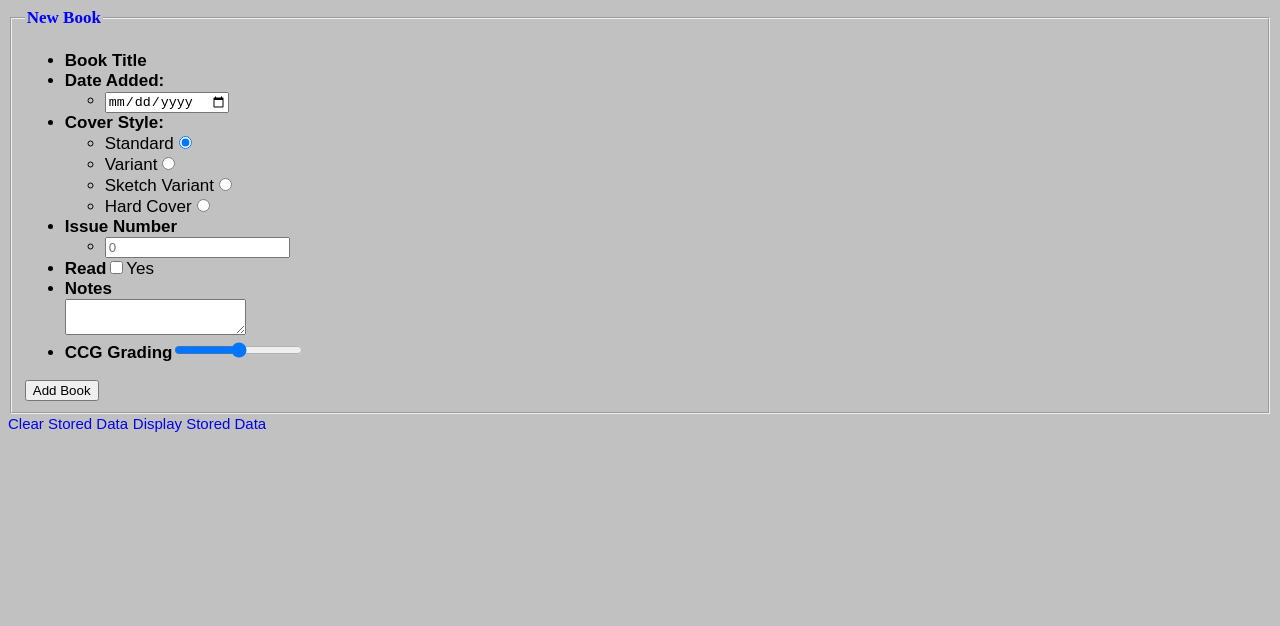
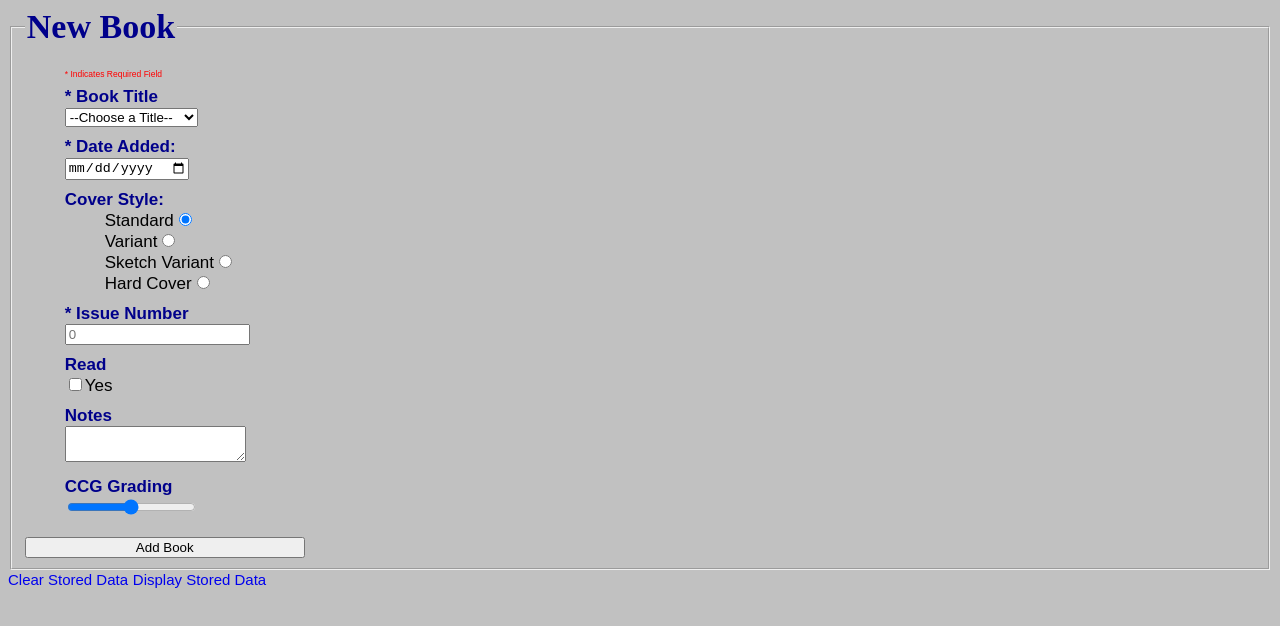
Before and after one commit to starkiller515/MDV, a plain HTML site: page VFW Project 3/additem.html in a window 1280 px wide. Drawn offline with Linux system fonts and the light colour scheme.

Commit message:
VFW Project 3 Final
Final files for Project 3

```diff
--- a/Conti_Chris_Project 3/CSS/style.css
+++ /dev/null
@@ -1,35 +0,0 @@
-/* Chris Conti
-VFW 1304
-Project Style Sheet*/
-
-h1 {
-    background: #c1c1c1;
-    font-family: copperplate;
-    text-align: center;
-    color: blue;
-    letter-spacing: .01em;
-}
-
-body {
-    background: #c1c1c1;
-    font-family: arial;
-    font-size: 17px;
-}
-
-a {
-    text-decoration: none;
-    font-size: 15px;
-}
-
-legend{
-    font-family: copperplate;
-    color: blue;
-}
-
-.picker{
-    display: block;
-}
-
-.notefield{
-    display: block;
-}
--- /dev/null
+++ b/VFW Project 3/CSS/style.css
@@ -0,0 +1,75 @@
+/* Chris Conti
+VFW 1304
+Project Style Sheet*/
+
+h1 {
+    background: #c1c1c1;
+    font-family: droid-sans, copperplate;
+    text-align: center;
+    color: darkblue;
+    letter-spacing: .01em;
+}
+
+body {
+    background: #c1c1c1;
+    font-family: droid-sans, arial;
+    font-size: 17px;
+}
+
+p{
+    font-family: droid-sans, arial;
+    font-size: 120%;
+}
+
+.category{
+    font-family: droid-sans, arial;
+    color: darkblue;
+    padding-top: 10px;
+}
+
+
+
+.warning{
+    font-family: droid-sans, arial;
+    font-size: 50%;
+    color: red;
+}
+
+
+li{
+    font-family: droid-sans, arial;
+    list-style-type: none;
+    list-style-position: inside;
+}
+
+a {
+    text-decoration: none;
+    font-size: 15px;
+}
+
+legend{
+    font-family: droid-sans, copperplate;
+    color: darkblue;
+    font-size: 200%;
+}
+
+.picker{
+    display: block;
+    font-family: droid-sans, arial;
+    color: darkblue;
+}
+
+.bingo{
+    width: 280px;
+
+}
+
+.booboo{
+    color: darkred;
+}
+
+.covers{
+    font-family: droid-sans, arial;
+    color: black;
+
+}
--- a/Conti_Chris_Project 3/additem.html
+++ b/VFW Project 3/additem.html
@@ -19,36 +19,40 @@
     <fieldset>
         <legend><strong>New Book</strong></legend>
         <ul>
-            <ul id="errors"></ul>
+            <p class="warning">* Indicates Required Field</p>
+            <ul id="errors" class="booboo"></ul>
             <li id="select">
-                <label for="Title" class="picker"><strong>Book Title</strong></label>
+                <label for="Title" class="picker"><strong>* Book Title</strong></label>
             </li>
-            <li><strong>Date Added:</strong>
-                <ul>
-                    <li><label for="date"></label><input type="date" id="date" /></li>
-                </ul>
+            <li class="category"><strong>* Date Added:</strong>
+
+                    <li class="input"><label for="date"></label><input type="date" id="date" /></li>
+
             </li>
-            <li><strong>Cover Style:</strong>
-                <ul>
+            <li class="category"><strong>Cover Style:</strong>
+                <ul class="covers">
                     <li>Standard<input type="radio" checked value="Standard" id="Standard" name="coverstyle" /></li>
                     <li>Variant<input type="radio" value="Variant" id="Variant" name="coverstyle" /></li>
                     <li>Sketch Variant<input type="radio" value="Sketch Variant" id="Sketch Variant" name="coverstyle" /></li>
                     <li>Hard Cover<input type="radio" value="Hard Cover" id="Hard Cover" name="coverstyle" /></li>
                 </ul>
             </li>
-            <li><strong>Issue Number</strong>
-                <ul>
-                    <li><label for="booknumber"></label><input type="text" id="booknumber" placeholder="0"></li>
-                </ul>
+            <li class="category"><strong>* Issue Number</strong>
+
+                    <li class="input"><label for="booknumber"></label><input type="text" id="booknumber" placeholder="0"></li>
+
             </li>
 
-            <li><Strong>Read</Strong><input type="checkbox" value="Yes" id="Read" /><label for="Read">Yes</label>
-            <li><label for="Notes" class="notefield"><strong>Notes</strong></label><textarea id="Notes"></textarea></li>
-            <li><label for="Grade"><strong>CCG Grading</strong></label><input id="slider" type="range" min="0" max="10" step=".1" /></li>
+            <li class="category"><Strong>Read</Strong></li>
+            <li><input type="checkbox" value="Yes" id="Read" class="input"/><label for="Read">Yes</label></li>
+            <li class="category"><label for="Notes"><strong>Notes</strong></label></li>
+            <li class="input"><textarea id="Notes"></textarea></li>
+            <li class="category"><label for="Grade"><strong>CCG Grading</strong></label></li>
+            <li><input id="slider" type="range" min="0" max="10" step=".1" /></li>
         </ul>
         <div class="button">
 
-            <input type="button" name="save" id="saveData" value="Add Book" />
+            <input type="button" name="save" id="button" value="Add Book" class="bingo"/>
         </div>
     </fieldset>
     </form>
--- a/Conti_Chris_Project 3/js/main.js
+++ b/VFW Project 3/js/main.js
@@ -3,7 +3,7 @@
  Project 3 JavaScript*/
 
 //Function waiting for DOM
-window.addEventListener("DOMCont entLoaded", function () {
+window.addEventListener("DOMContentLoaded", function () {
 
     var titleList = ["--Choose a Title--", "Batman", "Suicide Squad", "Nightwing", "Dark Knight", "Batman and Robin", "Catwoman", "Detective Comics", "Batman Annual", "Batman, Inc."];
 
@@ -68,7 +68,7 @@ window.addEventListener("DOMCont entLoaded", function () {
                 $('displayData').style.display = "inline";
                 $('clearForm').style.display = "inline";
                 $('anotherOne').style.display = "none";
-                $('items').style.display = "none";
+                $('books').style.display = "none";
                 break;
             default:
                 return false;
@@ -77,10 +77,14 @@ window.addEventListener("DOMCont entLoaded", function () {
 
     //Dump form data into local storage
 
-    function saveData() {
+    function saveData(ranKey) {
         //random key number
-        console.log("save it enter");
-        var id = Math.floor(Math.random()*120211);
+        //console.log("save it enter");
+        if(!ranKey){
+            var id = Math.floor(Math.random()*120211);
+        }else{
+            id = ranKey;
+        }
         getCheckbox();
         getRadio();
         var field={};
@@ -166,7 +170,7 @@ window.addEventListener("DOMCont entLoaded", function () {
         toggle("off");
 
         //repop form fields with current info
-        $("title").value = field.title[1];
+        $("Title").value = field.title[1];
         $("date").value = field.date[1];
         $("booknumber").value = field.booknumber[1];
         var radCover = document.forms[0].coverstyle;
@@ -184,19 +188,29 @@ window.addEventListener("DOMCont entLoaded", function () {
             if(field.read[1] == "Yes"){
                $("read").setAttribute("checked", "checked");
             };
-        $("notes").value = field.notes[1];
-        $("grade").value = field.grade[1];
+        $("Notes").value = field.notes[1];
+        $("slider").value = field.grade[1];
 
         //Remove first event Listener from save book button
         submitData.removeEventListener("click", saveData);
         //Change 'Save Book' value to 'Edit'
-        $('saveData').value = "Edit Book";
-        var editButton = $('saveData');
+        $("button").value = "Edit Book";
+        var editButton = $("button");
         editButton.addEventListener("click", valCheck);
         editButton.key = this.key;        //saves key as a property of this var
 
     };
 
+    function delBook(){
+        var verify = confirm("Are you certain you want to remove this book?");
+        if(verify){
+            localStorage.removeItem(this.key);
+            alert("Book removed")
+            window.location.reload();
+        }else{
+            alert("Whew, that was close!")
+        };
+    };
 
 
     //Following will cleared local storage
@@ -223,7 +237,7 @@ window.addEventListener("DOMCont entLoaded", function () {
     };
 
     function valCheck(f){
-        var checkTitle = $('title');
+        var checkTitle = $('Title');
         var checkDate = $('date');
         var checkBooknumber = $('booknumber');
 
@@ -237,7 +251,7 @@ window.addEventListener("DOMCont entLoaded", function () {
         var errorArray = [];
 
         //Check for Title selection
-        if(checkTitle.value === "--Choose a Book--"){
+        if(checkTitle.value === "--Choose a Title--"){
             var titleError = "Select a Book Title";
             checkTitle.style.border = "1px solid red";
             errorArray.push(titleError);
@@ -258,7 +272,7 @@ window.addEventListener("DOMCont entLoaded", function () {
         }
 
         // display errors
-        if(errorArray.length <= 1){
+        if(errorArray.length >= 1){
             for(var i=0, j=errorArray.length; i < j; i++){
                 var mess = document.createElement("li");
                 mess.innerHTML = errorArray[i];
@@ -267,7 +281,7 @@ window.addEventListener("DOMCont entLoaded", function () {
             f.preventDefault();
             return false;
         }else{
-            submitData();
+            saveData(this.key);
         }
 
 
@@ -277,14 +291,14 @@ window.addEventListener("DOMCont entLoaded", function () {
 
     //Default Variables
     var readValue = "",
-        styleValue = "";
+        styleValue = "",
         notRite = $("errors");
 
     var displayData = $('displayData');
     displayData.addEventListener("click", retrieveData);
     var clearForm = $('clearForm');
     clearForm.addEventListener("click", clearLocalStor);
-    var submitData = $('saveData');
+    var submitData = $("button");
     submitData.addEventListener("click", valCheck);
 
     makeCategory();
```
Also changed, not shown: VFW Project 3/index.html (renamed from Conti_Chris_Project 3/index.html), 2 other files.
